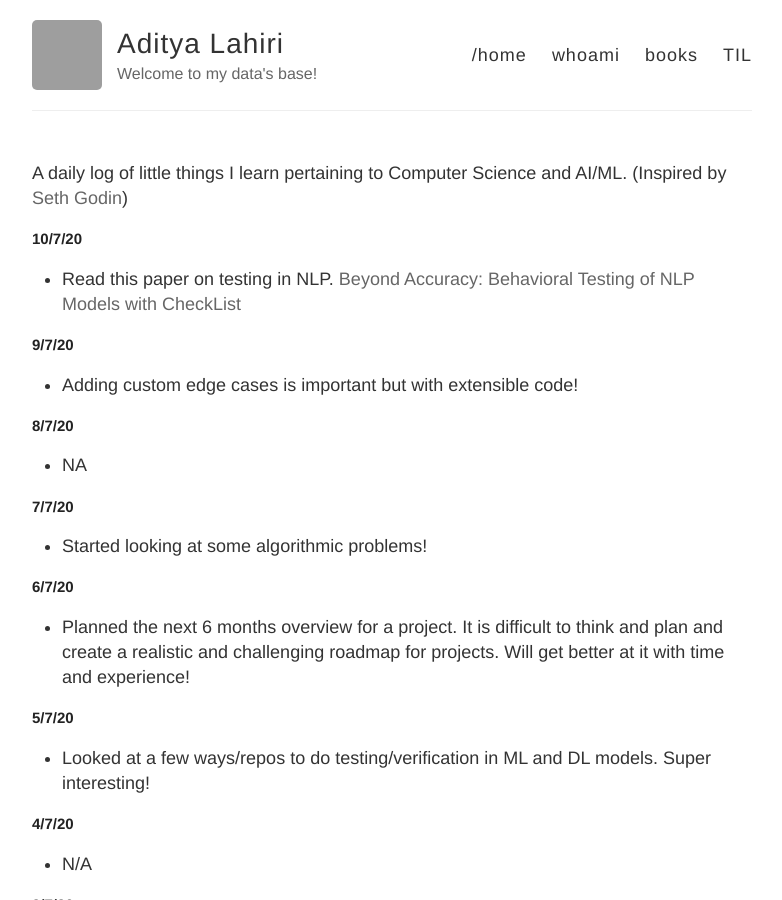
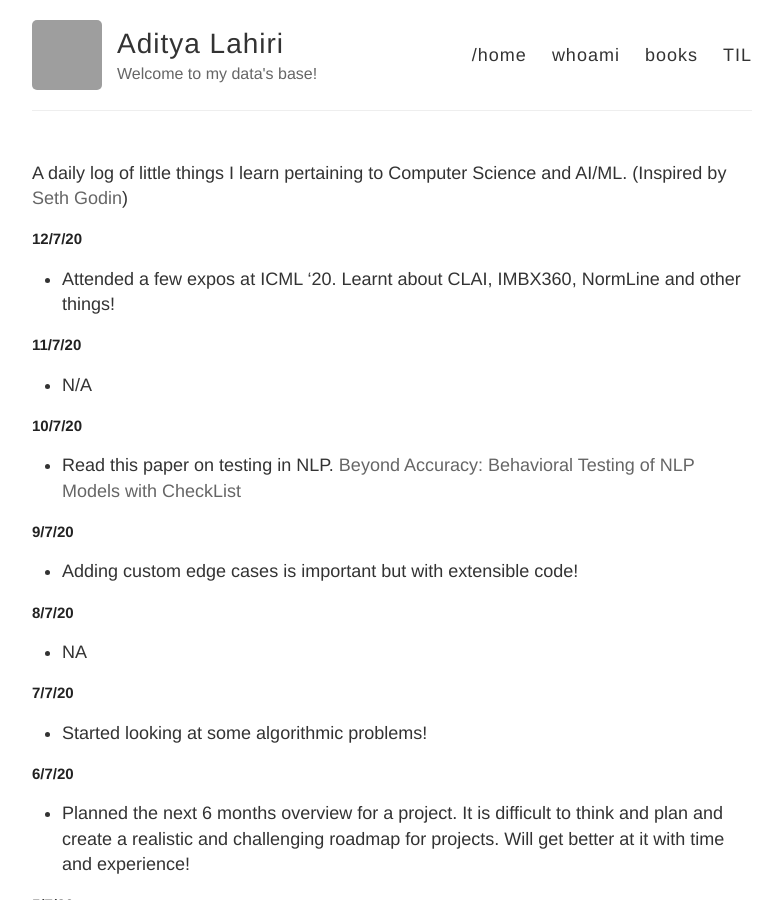
Before and after one commit to adityalahiri/adityalahiri.github.io, a Jekyll site: the page built from TIL.md, in a window 1280 px wide and 900 px high. Shown: the whole window, without its empty margins (248-1030 px from the left). Built offline with Jekyll 4.4.1, drawn with Linux system fonts in a browser that asks for light colours; our own code applies the rules of GitHub Pages for plain Markdown files; grey boxes are pictures that could not be loaded.

Commit message:
Update for 11/7 and 12/7

```diff
--- a/TIL.md
+++ b/TIL.md
@@ -1,5 +1,13 @@
 A daily log of little things I learn pertaining to Computer Science and AI/ML.
 (Inspired by [Seth Godin](https://seths.blog/))
+
+## 12/7/20
+
+* Attended a few expos at ICML '20. Learnt about CLAI, IMBX360, NormLine and other things!
+
+## 11/7/20
+
+* N/A
 
 ## 10/7/20
 
```
